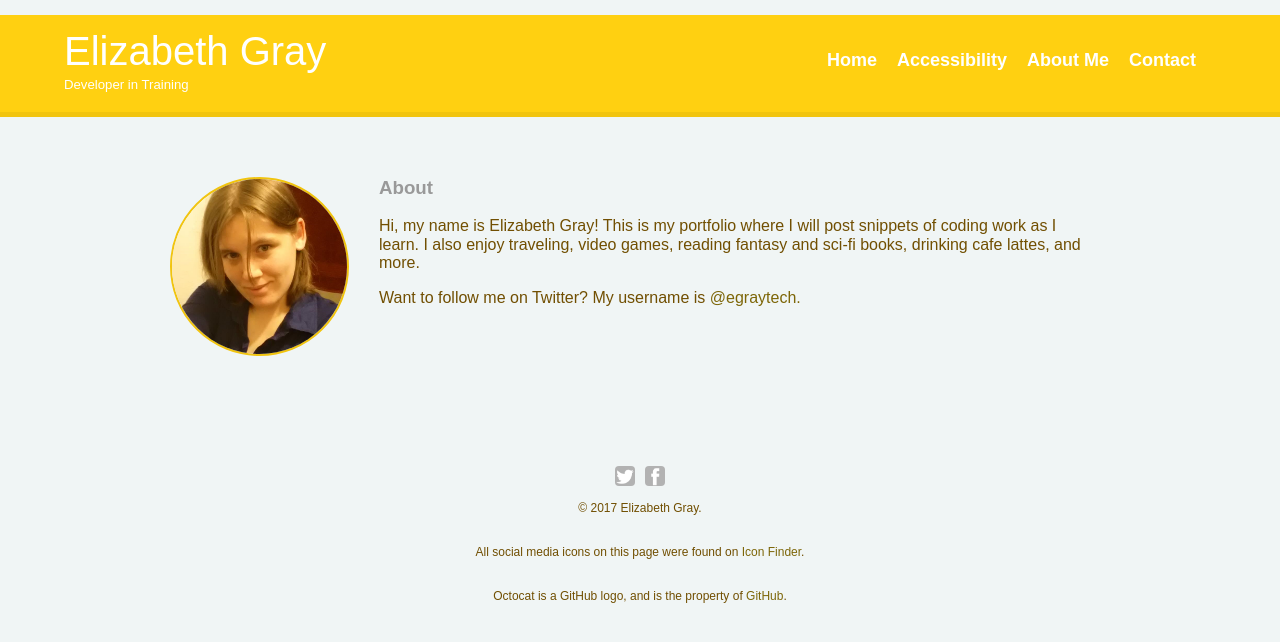
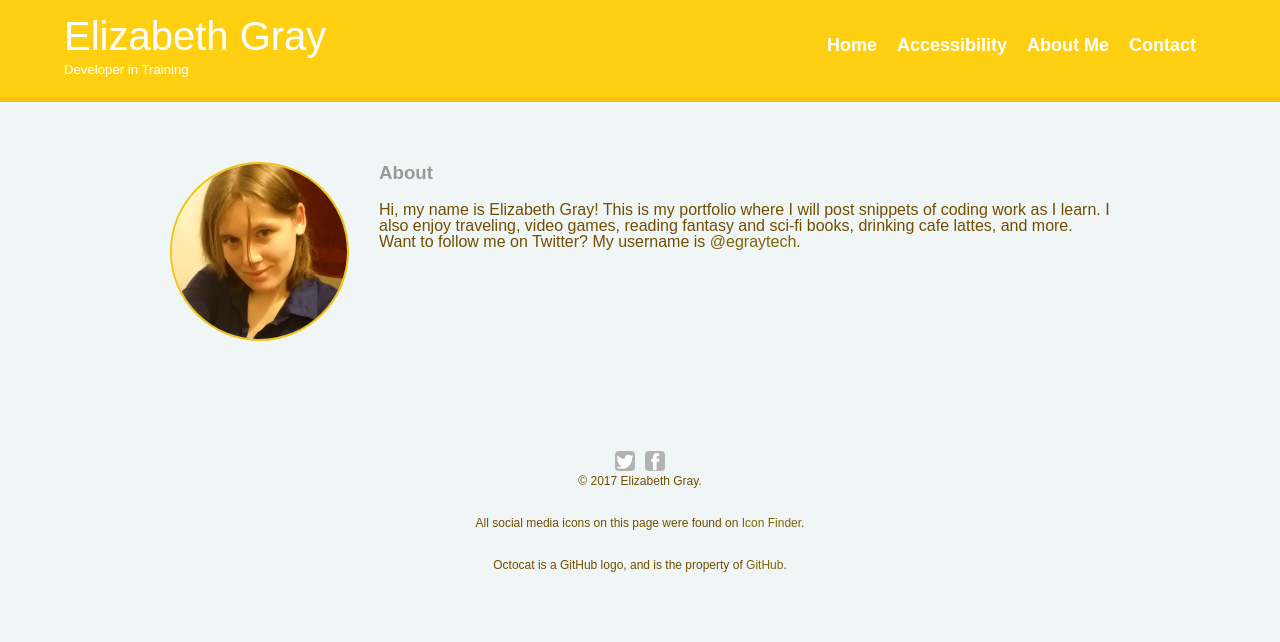
Before and after one commit to CorgiDev/ReactProject, a React (Create React App) app: page /AboutMe in a window 1280 px wide. Shown: the top 642 px of the page. Built offline with nearby package versions, Linux system fonts and the light colour scheme.

Commit message:
Adjusted css for each page. Still missing icons beside my contact information. However, everything else is now properly styled.

```diff
--- a/src/components/Header.css
+++ b/src/components/Header.css
@@ -20,6 +20,7 @@ h1 {
     font-size: 1.75em;
     font-weight: normal;
     line-height: 0.8em;
+    padding: 0;
 }
 
 h2 {
--- a/src/views/AboutMe.css
+++ b/src/views/AboutMe.css
@@ -11,5 +11,5 @@ PAGE: ABOUT
 }
 
 .about-header {
-    margin: 15px;
+    margin: 0;
 }
--- a/src/views/Accessibility.css
+++ b/src/views/Accessibility.css
@@ -0,0 +1,4 @@
+p {
+    margin: 0;
+    line-height: 1;
+}
--- a/src/views/Contact.css
+++ b/src/views/Contact.css
@@ -47,8 +47,9 @@ Geeral Styling
 Form Styling
 *************************/
 .formLabel {
-    font-weight: bold;
-    color:#714f02;
+    /* font-weight: bold;
+    color:#714f02; */
+    clear: both;
 }
 
 .formTitle {
--- a/src/views/Contact.js
+++ b/src/views/Contact.js
@@ -25,11 +25,11 @@ export default class Contact extends Component {
 
 						<h3>Contact Details</h3>
 						<ul className="contact-info">
-							<li className="phone"><a href="tel:502-899-2384" style="background-image: url('../components/img/android-color.png')">(502)899-2384 (work)</a></li>
-							<li className="linkedin"><a href="https://www.linkedin.com/in/egraytech/" style="background-image: url('../components/img/linkedin-color.png')">EGrayTech LinkedIn Profile</a></li>
-							<li className="mail"><a href="mailto:corgidev@outlook.com?subject=Email from CorgiDev site" style="background-image: url('../components/img/google-color.png')">corgidev@outlook.com</a></li>
-							<li className="twitter"><a href="https://twitter.com/intent/tweet?screen_name=egraytech" styel="background-image: url('../components/img/twitter-color.png')">@egraytech</a></li>
-							<li className="github"><a href="https://github.com/EGrayTech" target="_blank" rel="noopener noreferrer" style="background-image: url('../components/img/github-color.png');">EGrayTech GitHub Profile</a></li>
+							<li className="phone"><a href="tel:502-899-2384" style={{backgroundImage: "url(../components/img/android-color.png)"}}>(502)899-2384 (work)</a></li>
+							<li className="linkedin"><a href="https://www.linkedin.com/in/egraytech/" style={{backgroundImage: "url(../components/img/linkedin-color.png)"}}>EGrayTech LinkedIn Profile</a></li>
+							<li className="mail"><a href="mailto:corgidev@outlook.com?subject=Email from CorgiDev site" style={{backgroundImage: "url(../components/img/google-color.png)"}}>corgidev@outlook.com</a></li>
+							<li className="twitter"><a href="https://twitter.com/intent/tweet?screen_name=egraytech" style={{backgroundImage: "url(../components/img/twitter-color.png)"}}>@egraytech</a></li>
+							<li className="github"><a href="https://github.com/EGrayTech" target="_blank" rel="noopener noreferrer" style={{backgroundImage: "url(../components/img/github-color.png)"}}>EGrayTech GitHub Profile</a></li>
 						</ul>
 					</section>
 
--- a/src/views/Home.css
+++ b/src/views/Home.css
@@ -4,6 +4,7 @@ General styling
 .mainHeadline {
     color:#714f02;
     text-align: center;
+    margin: 0;
 }
 
 
```
Also changed, not shown: src/index.css (line endings or trailing spaces), 1 other file (tests, documents, lock files or other folders).
